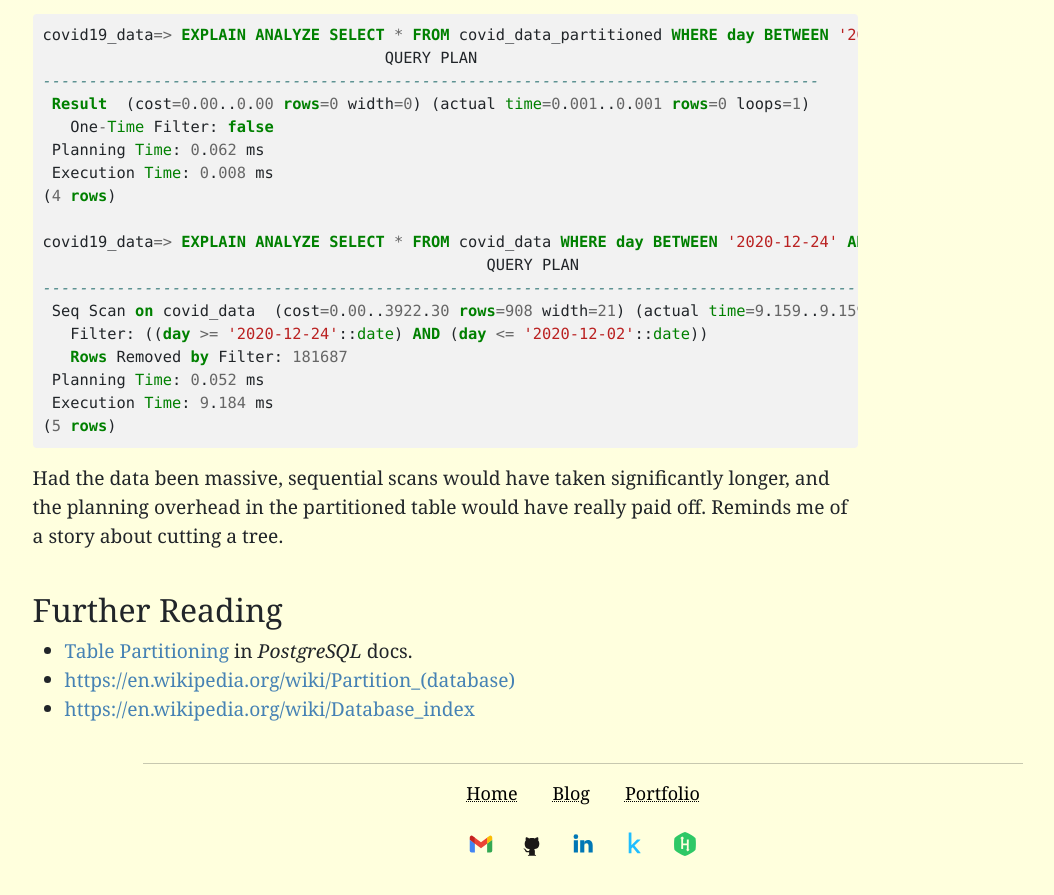
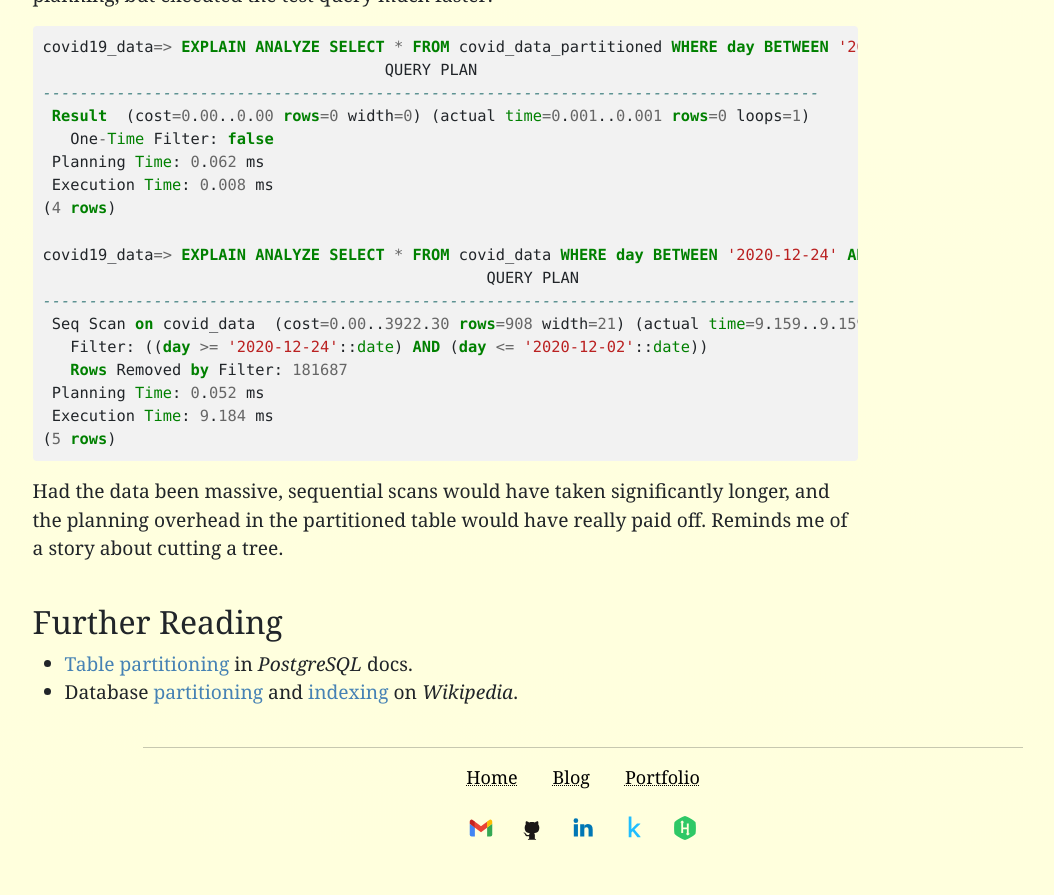
Before and after one commit to Tim-Abwao/tim-abwao.github.io, a Jekyll site: the page built from _posts/2022-07-23-Table-Partitioning-In-PostgreSQL.md, in a window 1280 px wide and 900 px high, scrolled down 4327 px. Shown: the top 895 px of the window, without its empty margins (57-1111 px from the left). Built offline with Jekyll 4.4.1, drawn with Linux system fonts in a browser that asks for light colours.

Commit message:
Minor tweaks to sql-table-partitioning article

````diff
--- a/_posts/2022-07-23-Table-Partitioning-In-PostgreSQL.md
+++ b/_posts/2022-07-23-Table-Partitioning-In-PostgreSQL.md
@@ -70,7 +70,7 @@ CREATE TABLE covid_data_confirmed_rem1 PARTITION OF covid_data
 ...
 ```
 
-### Example
+## Example
 
 Let's carry out a simple experiment to gauge the practicality of partitioning. We'll execute the following transaction as a script ([create_tables.sql][table_script]), and load [sample data][sample]:
 
@@ -177,9 +177,8 @@ Had the data been massive, sequential scans would have taken significantly longe
 
 ## Further Reading
 
-- [Table Partitioning][postgres-pt] in *PostgreSQL* docs.
-- <https://en.wikipedia.org/wiki/Partition_(database)>
-- <https://en.wikipedia.org/wiki/Database_index>
+- [Table partitioning][postgres-pt] in *PostgreSQL* docs.
+- Database [partitioning][partition-wiki] and [indexing][idx-wiki] on *Wikipedia*.
 
 [bread-img-source]: https://unsplash.com/@yangchihshih
 [unsplash]: https://unsplash.com/
````
Also changed, not shown: other parts of _posts/2022-07-23-Table-Partitioning-In-PostgreSQL.md (+2 -0 lines).
